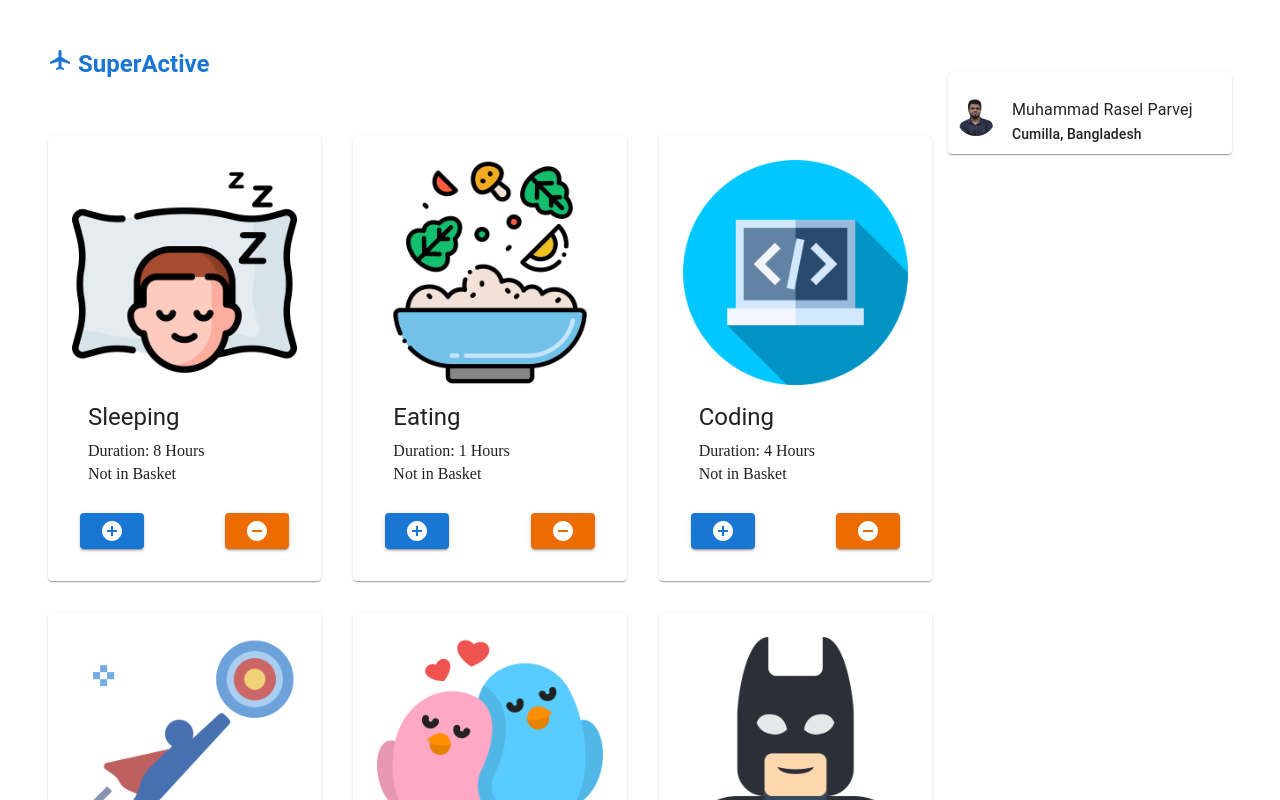
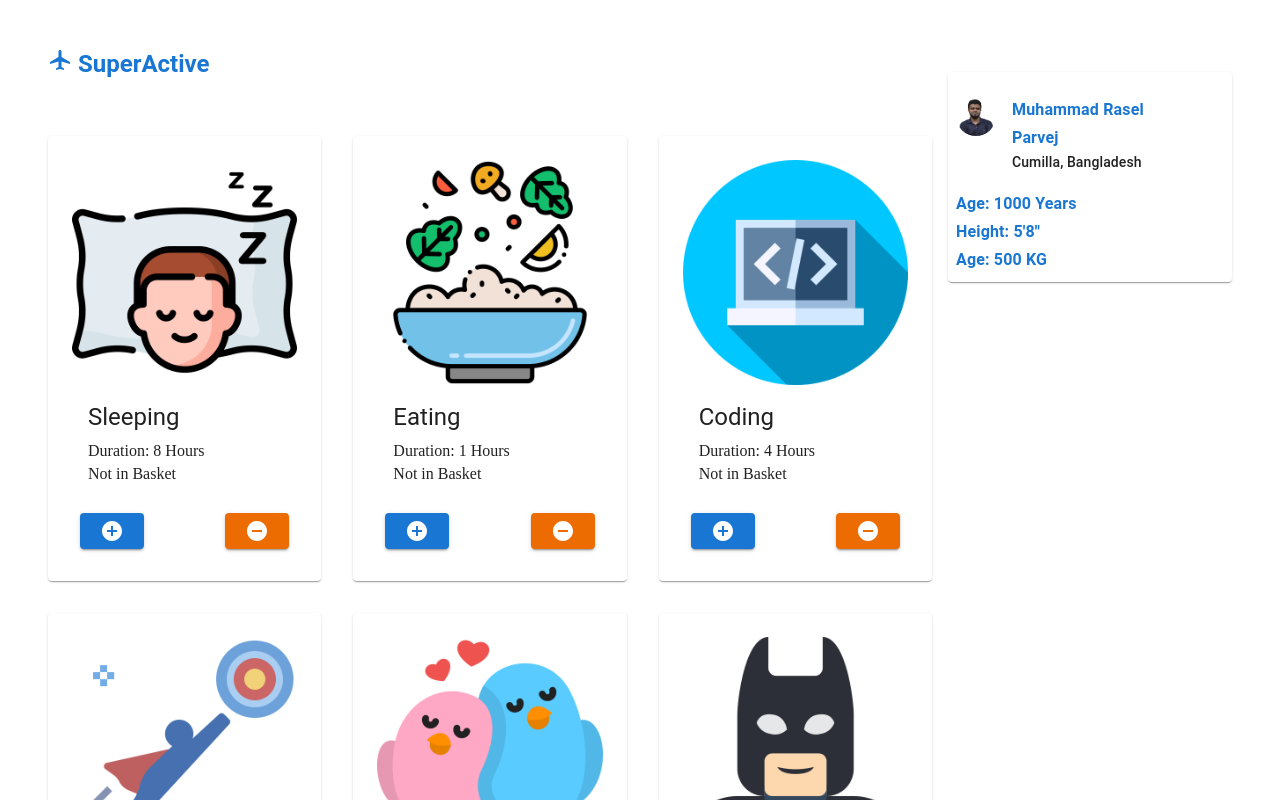
Before and after one commit to RaselParvejABC/superactive, a React (Create React App) app: page / in a window 1280 px wide. Shown: the top 800 px of the page. Built offline with nearby package versions, Linux system fonts and the light colour scheme.

Commit message:
Person Details Shown

```diff
--- a/src/components/ActivityBasket/ActivityBasket.js
+++ b/src/components/ActivityBasket/ActivityBasket.js
@@ -9,6 +9,9 @@ const ActivityBasket = ({ activities, selectedIDs }) => {
         image="/images/me.jpg"
         name="Muhammad Rasel Parvej"
         location="Cumilla, Bangladesh"
+        height="5'8''"
+        weight="500"
+        age="1000"
       ></Person>
 
     </Paper>
--- a/src/components/Person/Person.js
+++ b/src/components/Person/Person.js
@@ -4,17 +4,40 @@ import Grid from "@mui/material/Grid";
 import Typography from "@mui/material/Typography";
 import Avatar from "@mui/material/Avatar";
 
-const Person = ({ image, name, location }) => {
+const boldStyle = {
+  fontWeight: "fontWeightBold",
+};
+
+const Person = ({ image, name, location, height, weight, age }) => {
   return (
     <Grid container spacing={2} sx={{ mt: 3, p: 1 }}>
       <Grid item>
         <Avatar alt="Person" src={image} />
       </Grid>
-      <Grid item>
+      <Grid item md={8}>
         <Stack>
-          <Typography variant="subtitle1">{name}</Typography>
+          <Typography color="primary" variant="subtitle1" sx={boldStyle}>
+            {name}
+          </Typography>
           <Typography variant="subtitle2">{location}</Typography>
         </Stack>
+      </Grid>
+      <Grid item xs={12}>
+        <Typography
+          color="primary"
+          variant="subtitle1"
+          sx={boldStyle}
+        >{`Age: ${age} Years`}</Typography>
+        <Typography
+          color="primary"
+          variant="subtitle1"
+          sx={boldStyle}
+        >{`Height: ${height}`}</Typography>
+        <Typography
+          color="primary"
+          variant="subtitle1"
+          sx={boldStyle}
+        >{`Age: ${weight} KG`}</Typography>
       </Grid>
     </Grid>
   );
```
